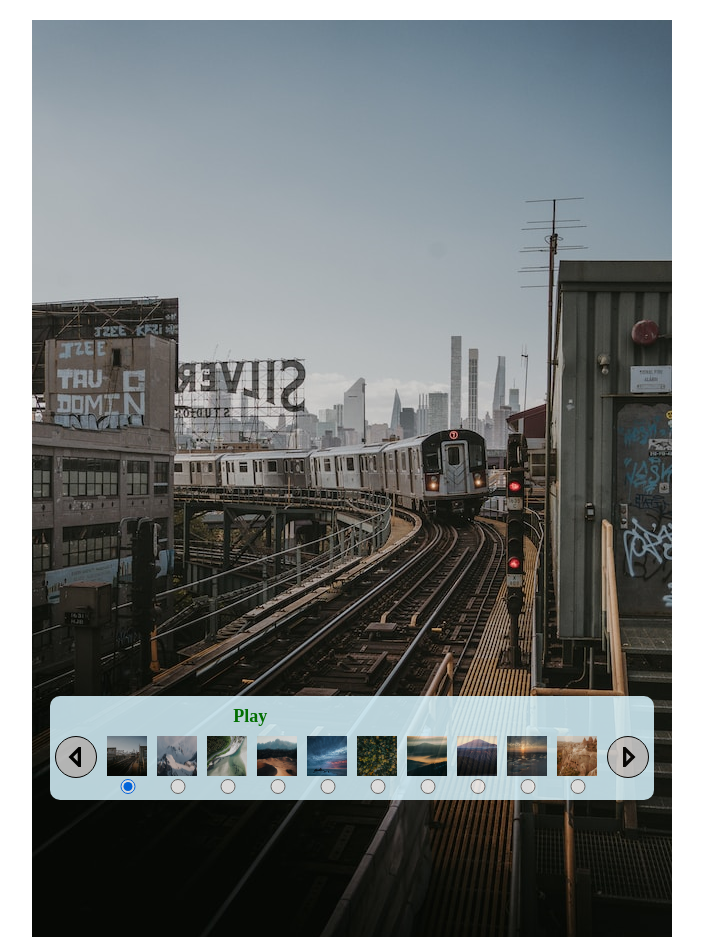
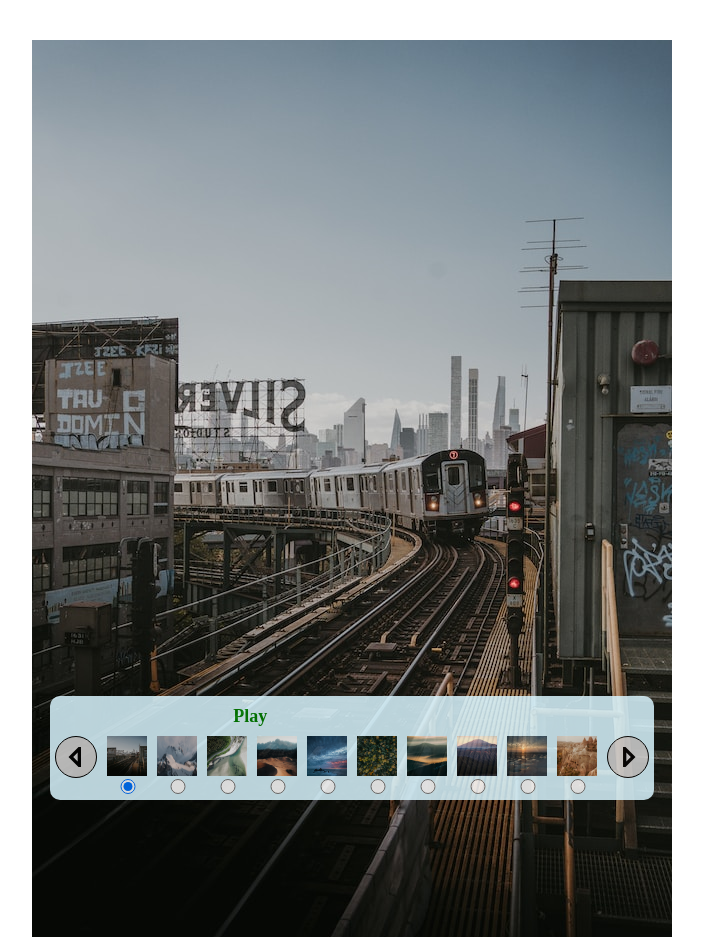
Before and after one commit to prymytyve/slideshow, a website built with webpack: page dist/index.html in a window 1280 px wide. Shown: the top 937 px of the page, without its empty margins (288-991 px from the left). Built offline with Linux system fonts and the light colour scheme.

Commit message:
Fix top margins

```diff
--- a/src/style.css
+++ b/src/style.css
@@ -23,13 +23,10 @@ body {
 }
 
 .imageBox{
-  /* box-sizing: border-box; */
   display: flex;
-  /* width: 100%; */
+  width: 100%;
   position: relative;
-  /* min-height: 100vh;
-  padding-top: 25px;
-  padding-bottom: 100px; */
+
 }
 
 footer{
@@ -154,6 +151,5 @@ label[for="playInt"]>span {
   text-align: center;
   width: 100%;
   transition: all 750ms ease;
-  margin-top: 20px;
-  width:100%;
+  margin-top: 5vh;
 }
```
Also changed, not shown: dist/main.js.
